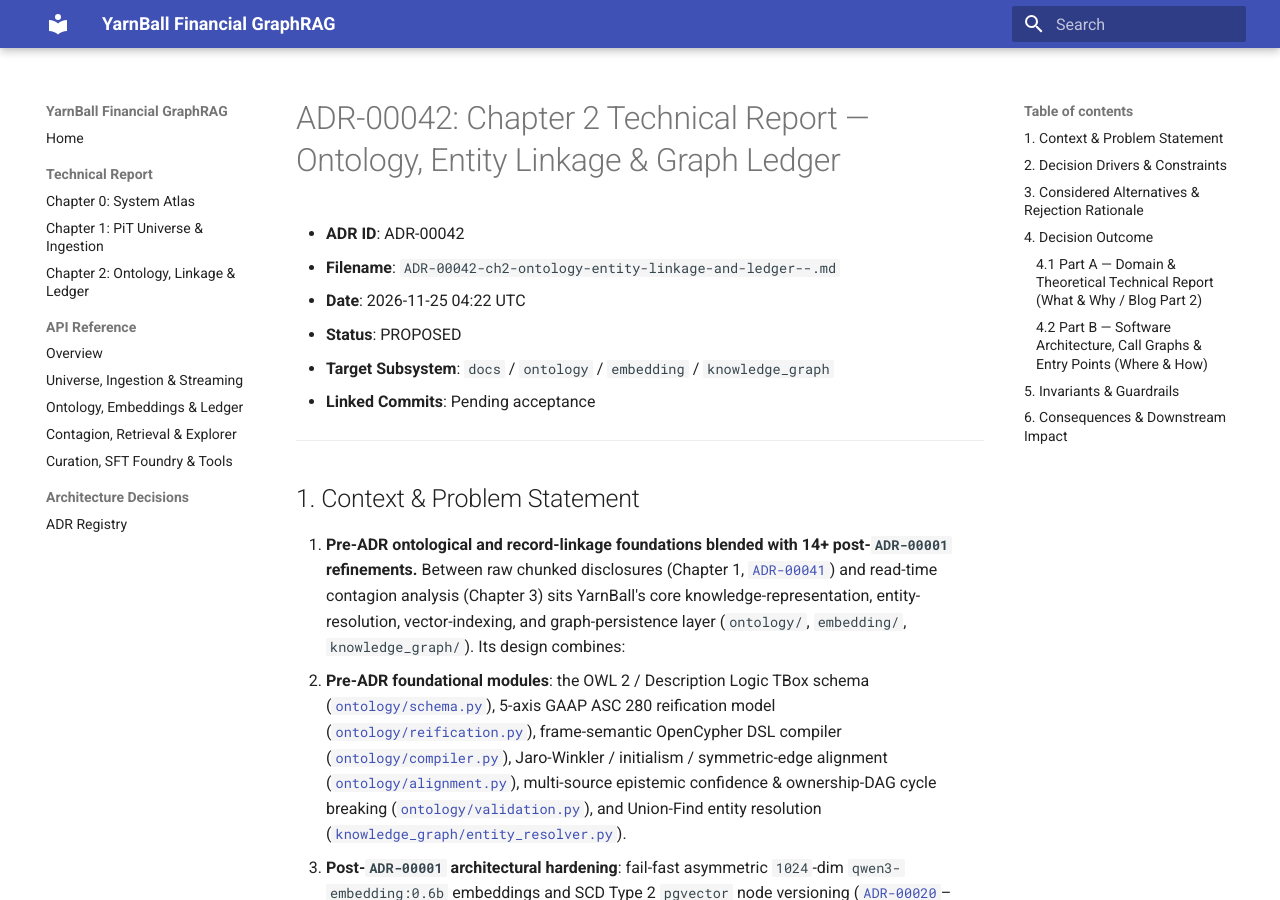
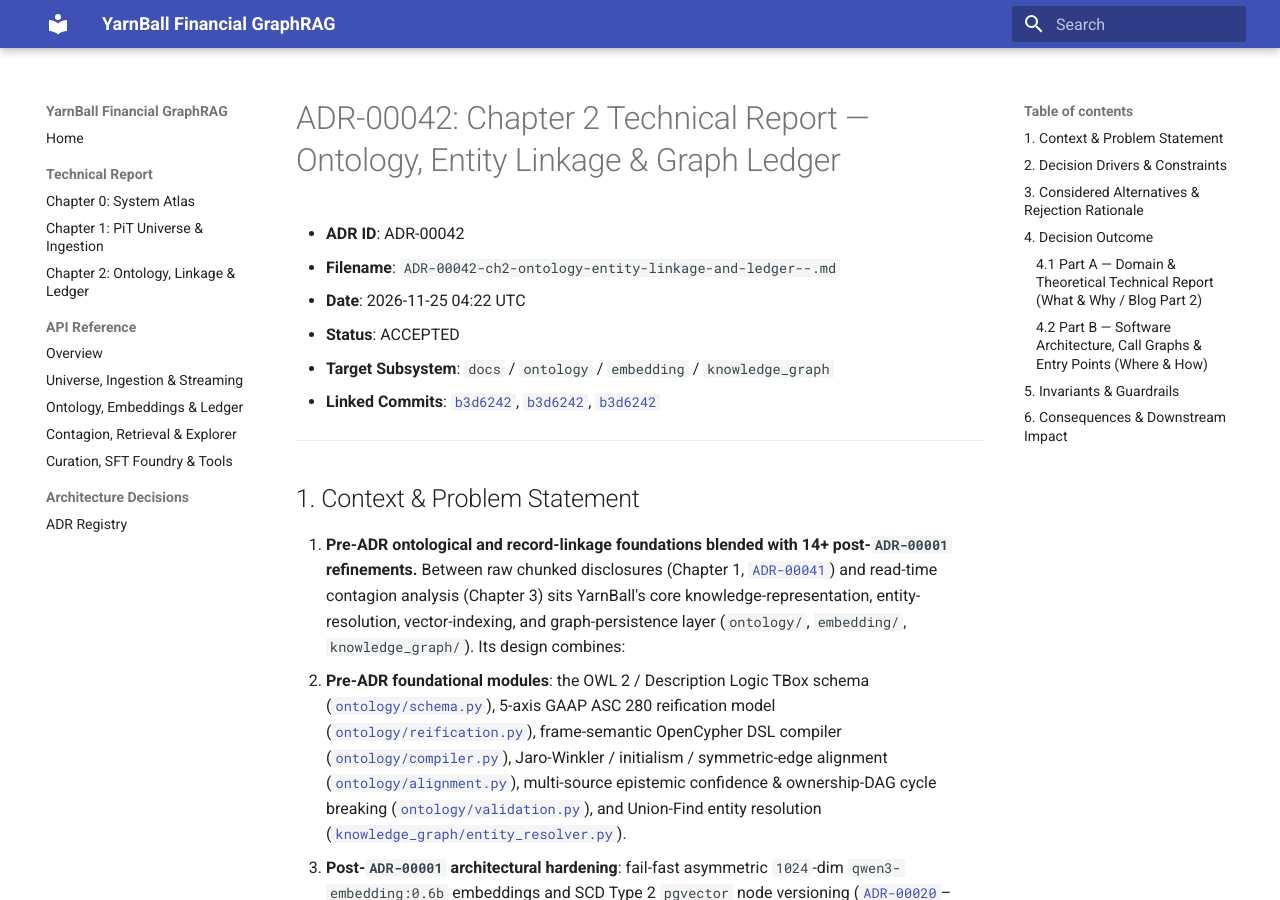
Before and after one commit to CamiloEmiliano/YarnBall, an MkDocs documentation site: the page built from docs/decisions/ADR-00042-ch2-ontology-entity-linkage-and-ledger--.md, in a window 1280 px wide and 900 px high. Built offline with MkDocs 1.6.1 and Material for MkDocs 9.7.7, drawn with Linux system fonts in a browser that asks for light colours.

Commit message:
docs(adr): accept ADR-00042 and backfill Chapter 2 implementation commit links

```diff
--- a/docs/decisions/ADR-00042-ch2-ontology-entity-linkage-and-ledger--.md
+++ b/docs/decisions/ADR-00042-ch2-ontology-entity-linkage-and-ledger--.md
@@ -3,9 +3,9 @@
 - **ADR ID**: ADR-00042
 - **Filename**: `ADR-00042-ch2-ontology-entity-linkage-and-ledger--.md`
 - **Date**: 2026-11-25 04:22 UTC
-- **Status**: PROPOSED
+- **Status**: ACCEPTED
 - **Target Subsystem**: `docs` / `ontology` / `embedding` / `knowledge_graph`
-- **Linked Commits**: Pending acceptance
+- **Linked Commits**: [`b3d6242`](../../docs/technical-report/02-ontology-linkage-and-ledger.md), [`b3d6242`](../../mkdocs.yml), [`b3d6242`](../../tests/docs/test_docs_integrity.py)
 
 ---
 
```
Also changed, not shown: docs/decisions/index.md (+1 -1 lines), docs/technical-report/00-system-atlas.md (+1 -1 lines).
